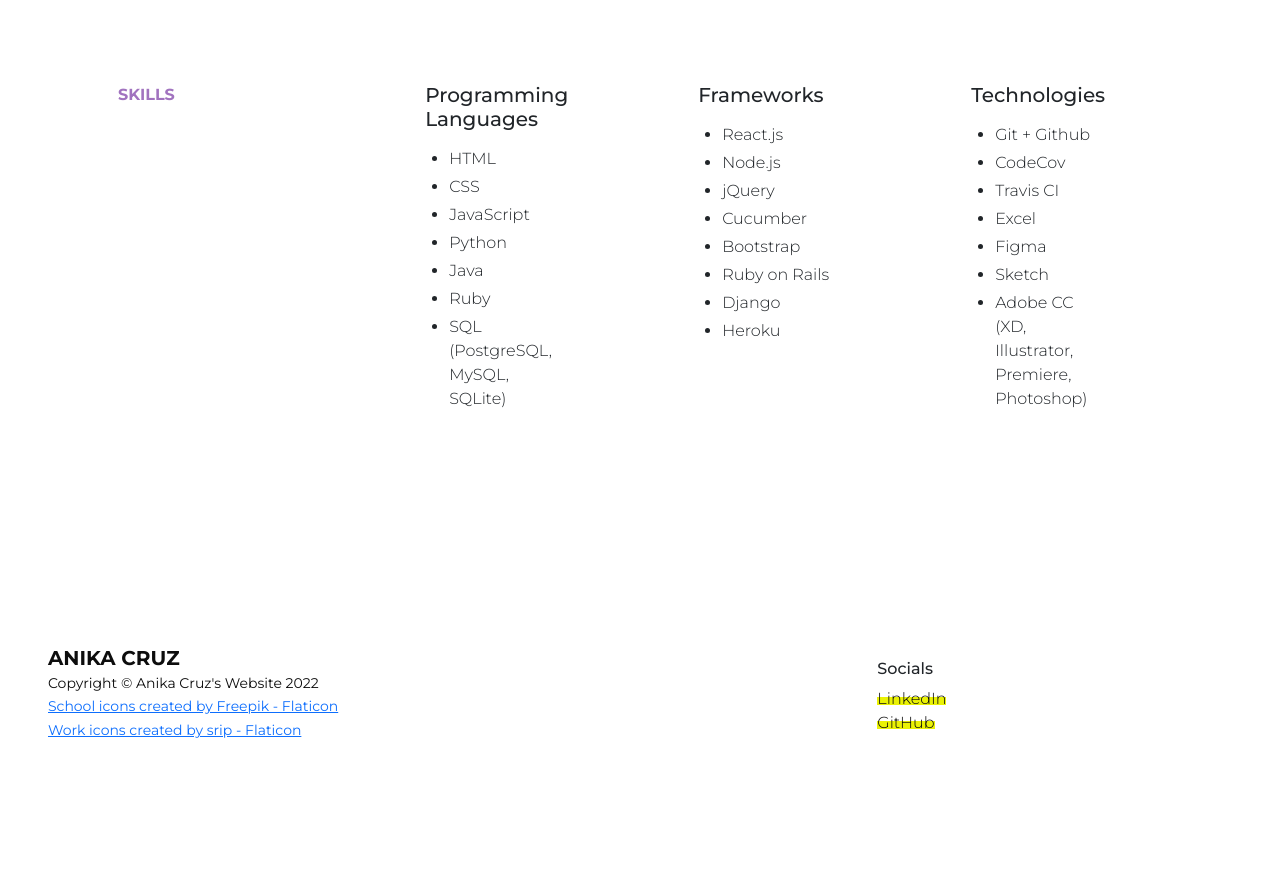
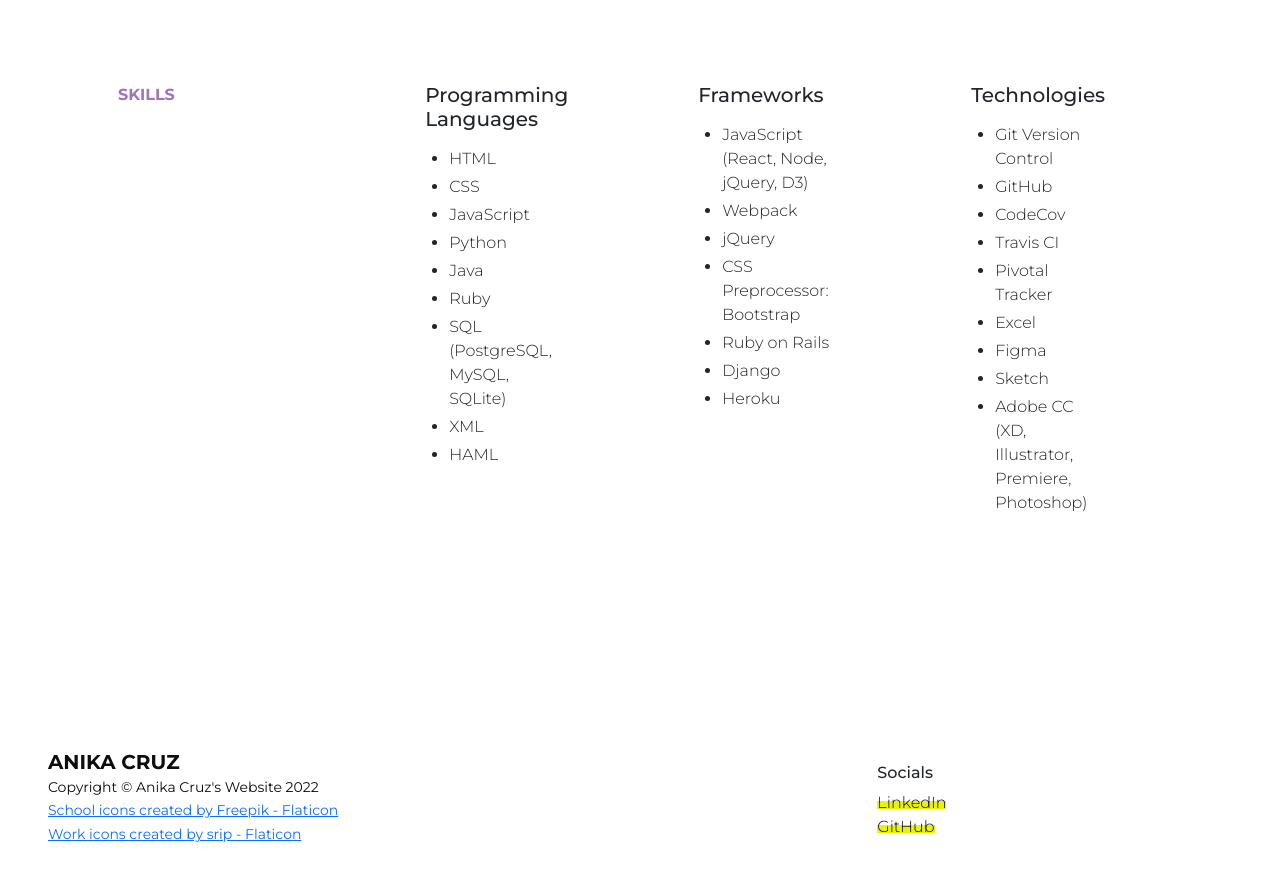
Before and after one commit to acruz101/acruz101.github.io, a website: page index.html in a window 1280 px wide. Shown: the part 3260-4140 px from the top of the page. Before the commit the page ends 4074 px from the top, so only its background shows below. Drawn offline with nearby package versions, Linux system fonts and the light colour scheme.

Commit message:
update skills

```diff
--- a/index.html
+++ b/index.html
@@ -183,17 +183,18 @@
                                         <li class="mt-1">Java</li>
                                         <li class="mt-1">Ruby</li>
                                         <li class="mt-1">SQL (PostgreSQL, MySQL, SQLite)</li>
+                                        <li class="mt-1">XML</li>
+                                        <li class="mt-1">HAML</li>
                                     </ul>
                                 </div>
                                 <div class="container-special col-md-3">
                                     <h2 class="h5 mb-1">Frameworks</h2>
                                     <h6 class="text-orange mb-3"></h6>
                                     <ul class="mx-4 mt-2 fw-light">
-                                        <li>React.js</li>
-                                        <li class="mt-1">Node.js</li>
+                                        <li>JavaScript (React, Node, jQuery, D3)</li>
+                                        <li class="mt-1">Webpack</li>
                                         <li class="mt-1">jQuery</li>
-                                        <li class="mt-1">Cucumber</li>
-                                        <li class="mt-1">Bootstrap</li>
+                                        <li class="mt-1">CSS Preprocessor: Bootstrap</li>
                                         <li class="mt-1">Ruby on Rails</li>
                                         <li class="mt-1">Django</li>
                                         <li class="mt-1">Heroku</li>
@@ -203,9 +204,11 @@
                                     <h2 class="h5 mb-1">Technologies</h2>
                                     <h6 class="text-orange mb-3"></h6>
                                     <ul class="mx-4 mt-2 fw-light">
-                                        <li>Git + Github</li>
+                                        <li>Git Version Control</li>
+                                        <li class="mt-1">GitHub</li>
                                         <li class="mt-1">CodeCov</li>
                                         <li class="mt-1">Travis CI</li>
+                                        <li class="mt-1">Pivotal Tracker</li>
                                         <li class="mt-1">Excel</li>
                                         <li class="mt-1">Figma</li>
                                         <li class="mt-1">Sketch</li>
```
Also changed, not shown: dscs-home.html (+1 -1 lines).
